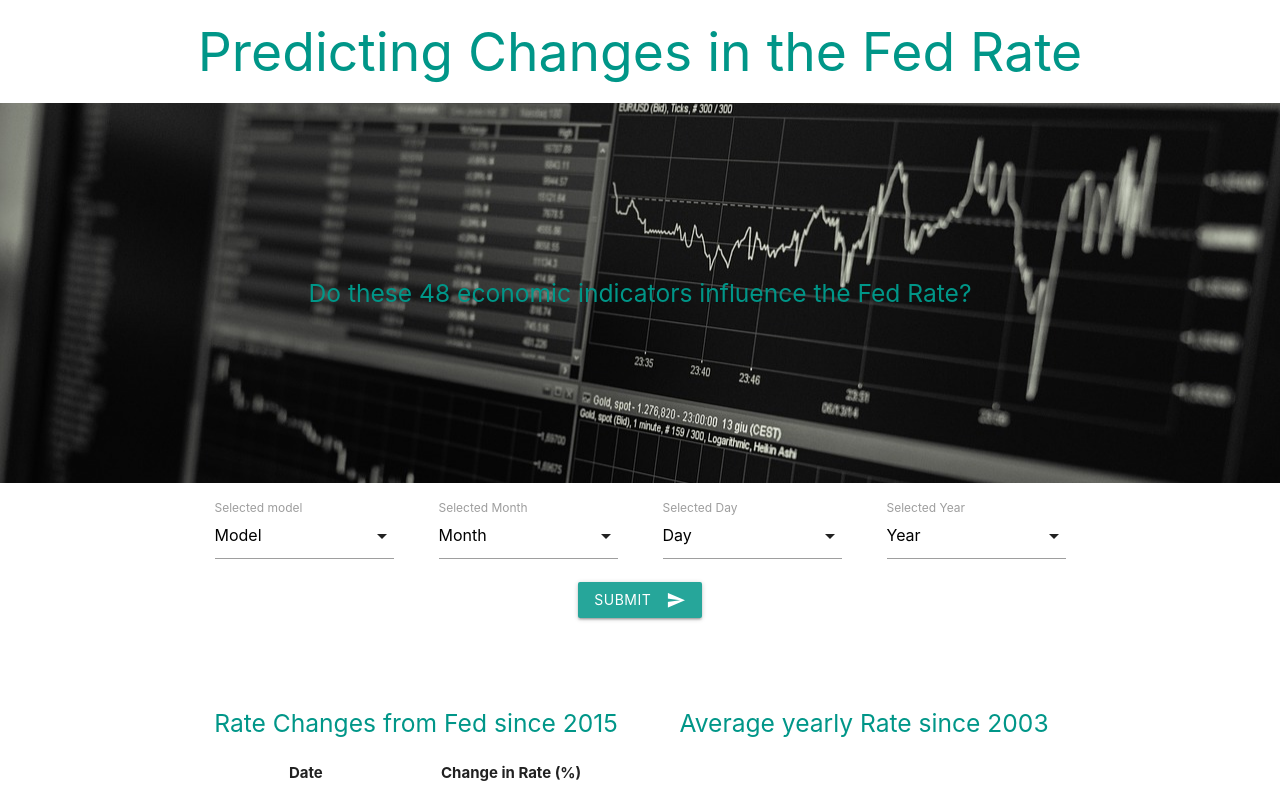
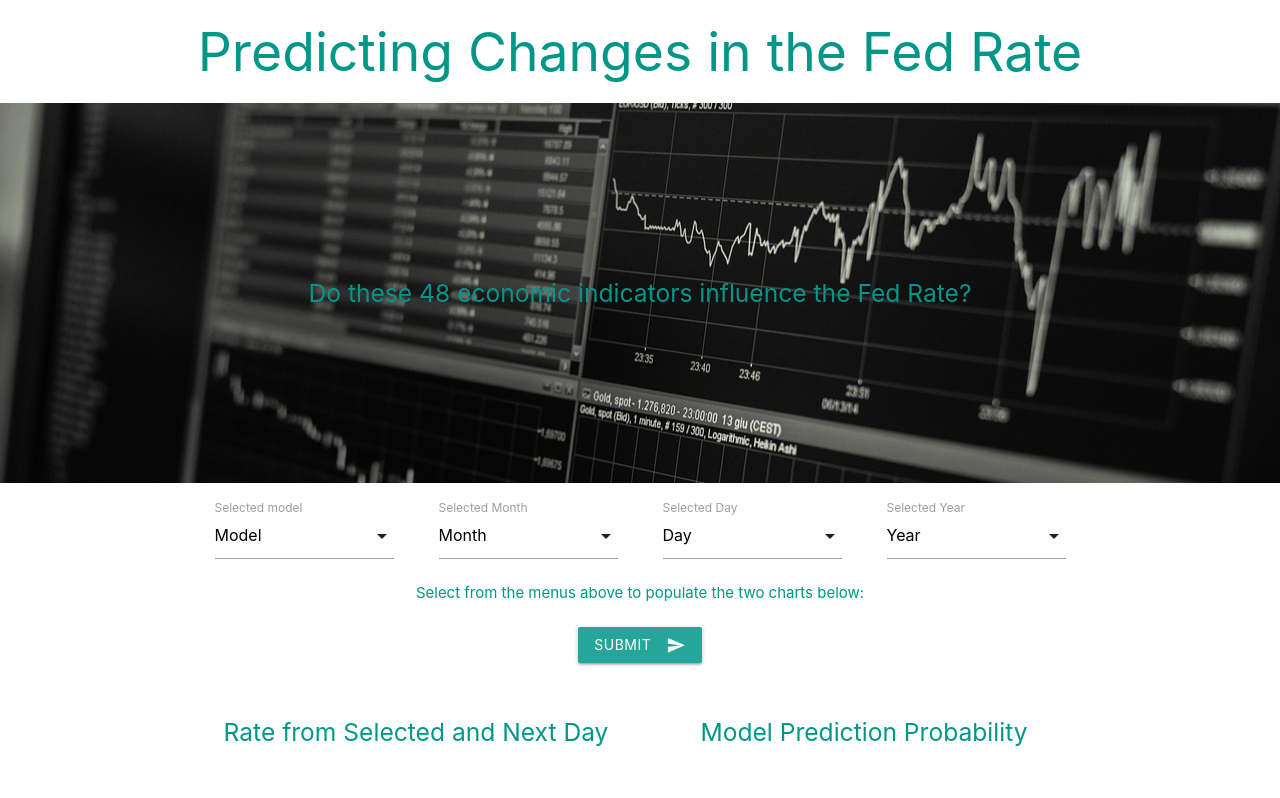
Before and after one commit to DataNoob0723/interest_rate_analysis, a Flask app: page / in a window 1280 px wide. Shown: the part 77-875 px from the top of the page. Run offline with Flask 2, Linux system fonts and the light colour scheme; some libraries are stand-ins or nearby versions.

Commit message:
layout setup for when charts work properly

```diff
--- a/static/js/app.js
+++ b/static/js/app.js
@@ -259,8 +259,8 @@
   ]
   // Define SVG area dimensions
   const
-   svgWidth = 600,
-   svgHeight = 500;
+    svgWidth = 375,
+    svgHeight = 300;
 
   // Define the chart's margins as an object
   const margin = {
@@ -290,7 +290,7 @@
   // Load data from forcepoints.csv
   // Print the forceData
   // Format the date and cast the force value to a number
-data.forEach(function(data) {
+  data.forEach(function (data) {
     data.date = parseTime(data.date);
     data.value = +data.value;
   });
--- a/templates/index.html
+++ b/templates/index.html
@@ -131,6 +131,7 @@
           </div>
         </div>
         <div class="row center-align">
+            <h7 class="center teal-text">Select from the menus above to populate the two charts below:</h7><br><br>
           <button class="btn waves-effect waves-light" type="submit" name="action" onClick="returnData(event)">Submit
             <i class="material-icons right">send</i>
           </button>
@@ -141,12 +142,14 @@
 
       <div class="row">
           <div class="col m6 center-align">
+              <h5 class="center teal-text">Rate from Selected and Next Day</h5>
               <div id="chart"></div>
               <script type="text/javascript" src="/static/js/app.js"></script>
             </div>
 
             <div class="col m6 center-align">
-              <div id="chart"></div>
+                <h5 class="center teal-text">Model Prediction Probability</h5>
+              <div id="chart2"></div>
               <script type="text/javascript" src="/static/js/app.js"></script>
             </div>
 
@@ -208,7 +211,7 @@
 
       <div class="col m6">
           <h5 class="center teal-text">Average yearly Rate since 2003</h5>
-        <div id="line">
+        <div class="center" id="line">
           <!--Line Chart of historical Rates-->
         </div>
       </div>
```
Also changed, not shown: dataJSON.gif, example_image.PNG (added). Lines whose indentation alone changed are shown as unchanged.
